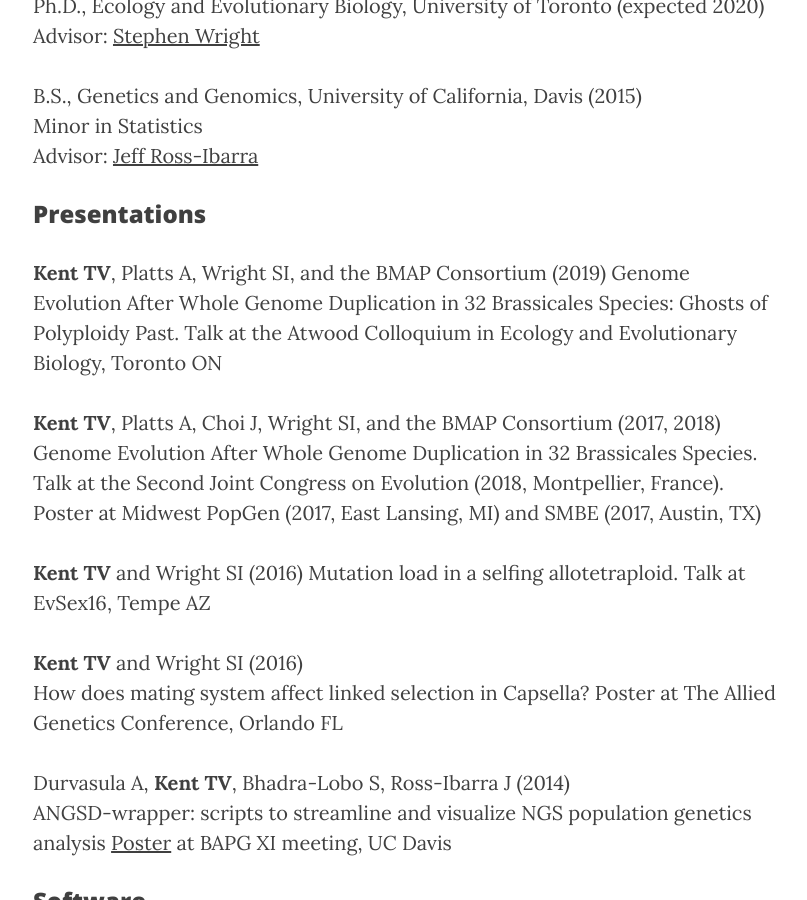
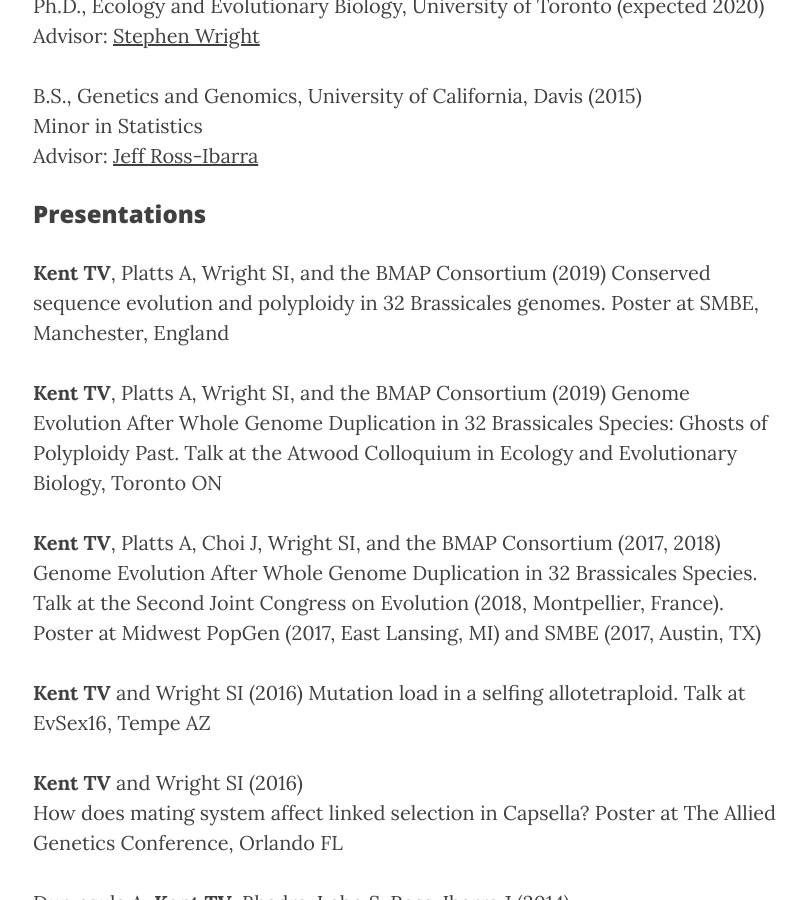
Before and after one commit to tvkent/tvkent.github.io, a Jekyll site: the page built from 2_CV.md, in a window 1280 px wide and 900 px high, scrolled down 648 px. Shown: the whole window, without its empty margins (232-1039 px from the left). Built offline with Jekyll 4.4.1, drawn with Linux system fonts in a browser that asks for light colours; nearby versions of some CDN libraries.

Commit message:
Update 2_CV.md
manchester

```diff
--- a/2_CV.md
+++ b/2_CV.md
@@ -20,6 +20,9 @@ Advisor: [Jeff Ross-Ibarra](https://rilab.og)
 ### Presentations
 
 __Kent TV__, Platts A, Wright SI, and the BMAP Consortium (2019)
+Conserved sequence evolution and polyploidy in 32 Brassicales genomes. Poster at SMBE, Manchester, England
+
+__Kent TV__, Platts A, Wright SI, and the BMAP Consortium (2019)
 Genome Evolution After Whole Genome Duplication in 32 Brassicales Species: Ghosts of Polyploidy Past. Talk at the Atwood Colloquium in Ecology and Evolutionary Biology, Toronto ON
 
 __Kent TV__, Platts A, Choi J, Wright SI, and the BMAP Consortium (2017, 2018)
```
